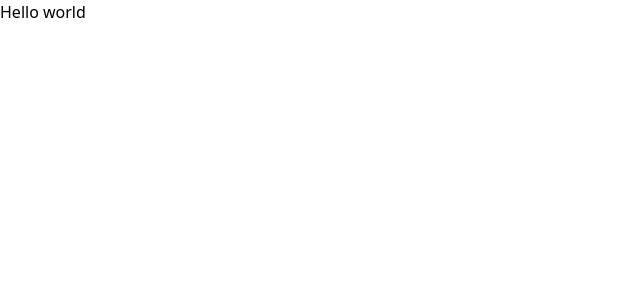
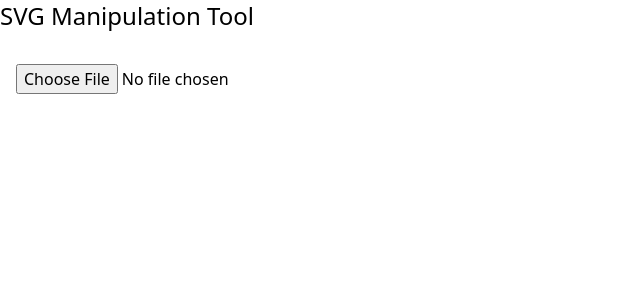
Before and after one commit to nlgthuan/svg-manipulation, a Preact app: page / in a window 1280 px wide. Shown: the top 300 px of the page, without its empty margins (0-640 px from the left). Built offline with nearby package versions, Linux system fonts and the light colour scheme.

Commit message:
[f] - Basic upload

```diff
--- /dev/null
+++ b/src/components/SvgUploader.jsx
@@ -0,0 +1,39 @@
+import { useState } from 'preact/hooks';
+
+const MAX_SIZE = 2 * 1024 * 1024; // Max size in bytes (2 MB)
+
+function SvgUploader({ onUpload }) {
+  const [error, setError] = useState(null);
+
+  const handleFileChange = (event) => {
+    const file = event.target.files[0];
+    if (file) {
+      if (file.type !== 'image/svg+xml') {
+        setError('Please upload a valid SVG file.');
+        return;
+      }
+      if (file.size > MAX_SIZE) {
+        setError(
+          `File is too large. Maximum size is ${(MAX_SIZE / (1024 * 1024)).toFixed(1)} MB.`,
+        );
+        return;
+      }
+
+      setError(null);
+      const reader = new FileReader();
+      reader.onload = (e) => {
+        onUpload(e.target.result);
+      };
+      reader.readAsText(file);
+    }
+  };
+
+  return (
+    <div className="p-4">
+      <input type="file" accept=".svg" onChange={handleFileChange} />
+      {error && <p className="text-red-500">{error}</p>}
+    </div>
+  );
+}
+
+export default SvgUploader;
--- a/src/index.jsx
+++ b/src/index.jsx
@@ -1,9 +1,28 @@
 import { render } from 'preact';
+import { useState } from 'preact/hooks';
+
+import SvgUploader from './components/SvgUploader';
 
 import './style.css';
 
-export function App() {
-  return <h1>Hello world</h1>;
+function App() {
+  const [svgContent, setSvgContent] = useState(null);
+
+  const handleSvgUpload = (content) => {
+    setSvgContent(content);
+  };
+
+  return (
+    <div className="app">
+      <h1 className="text-2xl mb-4">SVG Manipulation Tool</h1>
+      <SvgUploader onUpload={handleSvgUpload} />
+      {svgContent && (
+        <div
+          className="mt-4 border p-4"
+          dangerouslySetInnerHTML={{ __html: svgContent }}
+        />
+      )}
+    </div>
+  );
 }
-
 render(<App />, document.getElementById('app'));
```
